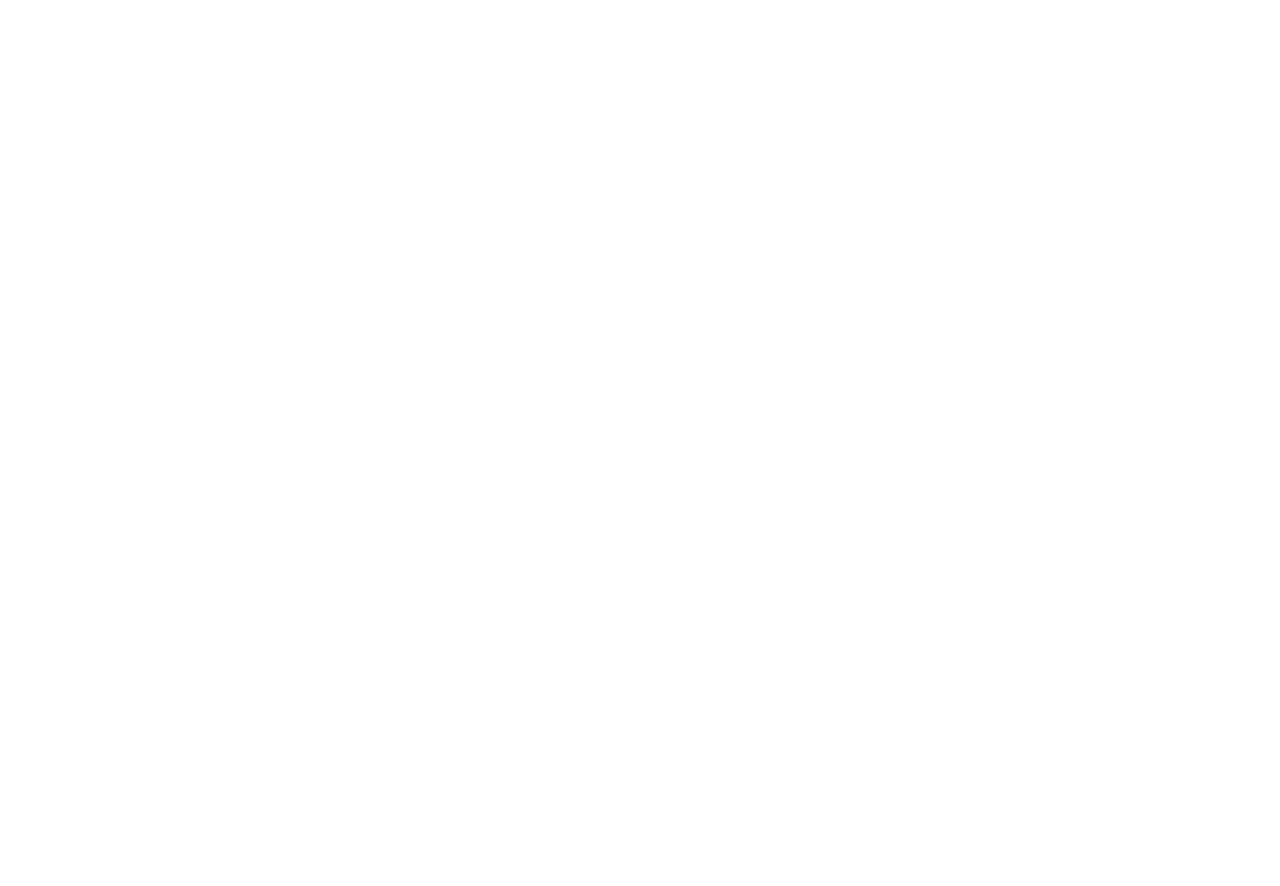
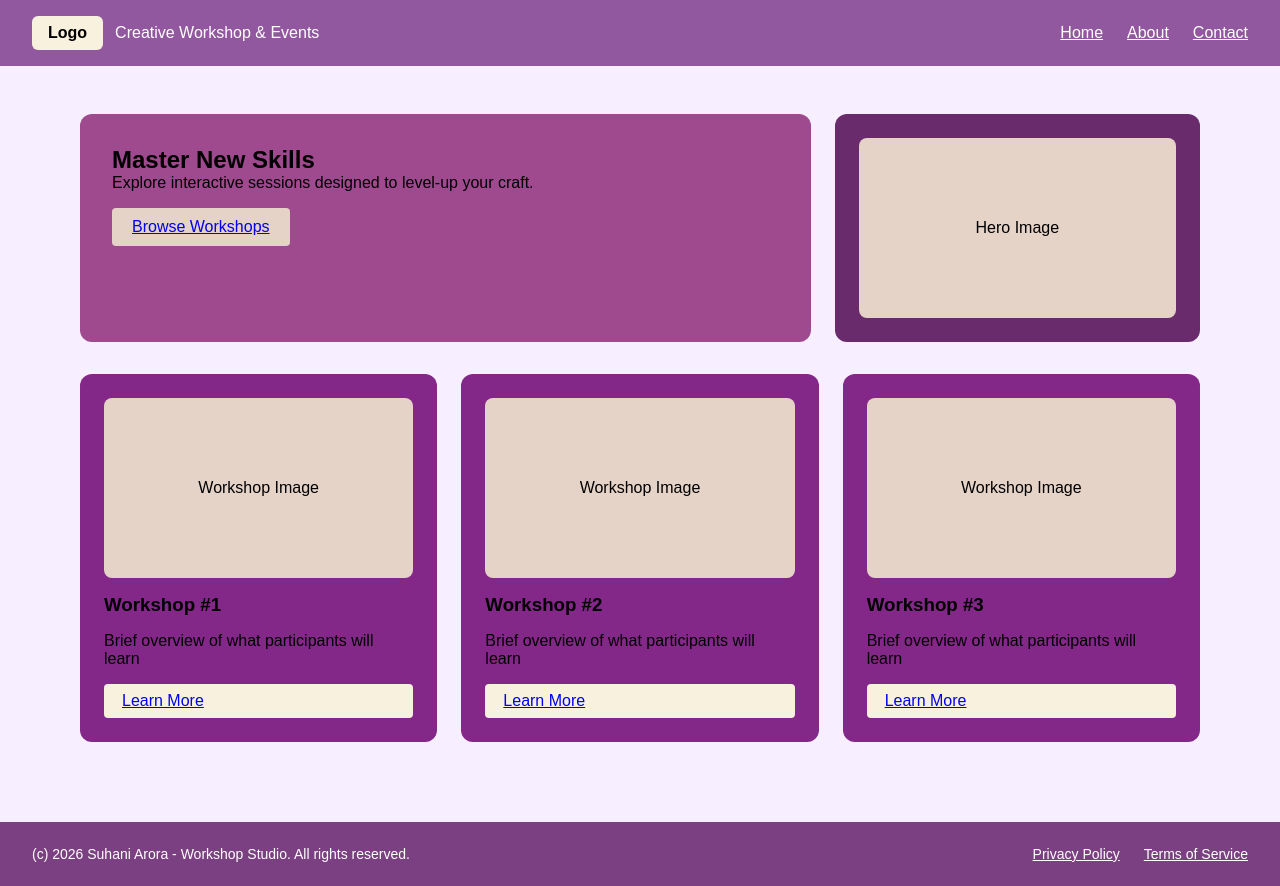
Before and after one commit to suhaniarora19/Lab-4, a plain HTML site: page index.html in a window 1280 px wide. Before the commit the page ends 800 px from the top, so only its background shows below. Drawn offline with Linux system fonts and the light colour scheme.

Commit message:
Version-3

```diff
--- a/css/style.css
+++ b/css/style.css
@@ -0,0 +1,146 @@
+*{
+    margin: 0;
+    padding: 0;
+}
+
+body {
+    font-family: Arial, sans-serif;
+    background-color: #f7efff;
+
+}
+
+.site-title{
+    color: #ffffff;
+}
+
+
+.site-header {
+    display: flex;
+    justify-content: space-between;
+    align-items: center;
+    background-color: #92589f;
+    padding: 16px 32px;
+}
+
+.site-header nav ul {
+    display: flex;
+    list-style: none;
+    gap: 24px;
+}
+
+.site-header a {
+    color:#ffffff
+}
+
+.logo-container {
+    display: flex;
+    align-items: center;
+    gap: 12px;
+}
+
+.logo-placeholder {
+    background-color: #f8f1de;
+    padding: 8px 16px;
+    border-radius: 6px;
+    font-weight: bold;
+}
+
+.container {
+    max-width: 1440px;
+    margin: auto;
+    padding: 20px;
+}
+
+.hero-grid,
+.cards-gallery {
+    display: grid;
+    grid-template-columns: 1fr;
+    gap: 24px;
+    margin-bottom: 32px;
+}
+
+.spotlight-banner {
+    background-color: #9f498f;
+    padding: 32px;
+    border-radius: 12px;
+}
+
+
+.sidebar-stats {
+    background-color: #6a2b6d;
+    padding: 24px;
+    border-radius: 12px;
+}
+
+.image-placeholder {
+    background-color: #e5d3c8;
+    width: 100%;
+    height: 180px;
+    display: flex;
+    align-items: center;
+    justify-content: center;
+    border-radius: 8px;
+}
+
+.button {
+    display: inline-block;
+    background-color: #e5d3c8;
+    padding: 10px 20px;
+    border-radius: 4px;
+    margin-top: 16px;
+}
+
+.card {
+    background-color: #832788;
+    padding: 24px;
+    border-radius: 12px;
+    display: flex;
+    flex-direction: column;
+    gap: 16px;
+}
+
+.card-button {
+    display: inline-block;
+    background-color: #f8f1de;
+    padding: 8px 18px;
+    border-radius: 4px;
+    margin-top: auto;
+}
+
+.site-footer {
+    display: flex;
+    justify-content: space-between;
+    align-items: center;
+    background-color: #7b4081;
+    padding: 24px 32px;
+    font-size: 14px;
+}
+
+.site-footer p {
+    color:#ffffff;
+}
+
+.footer-links {
+    display: flex;
+    gap: 24px;
+}
+
+
+.footer-links a {
+    color: #ffffff;
+}
+
+
+@media (min-width: 768px) {
+    .container {
+        padding: 48px 80px;
+    }
+
+    .hero-grid {
+        grid-template-columns: 2fr 1fr;
+    }
+
+    .cards-gallery {
+        grid-template-columns: repeat(auto-fit, minmax(250px, 1fr));
+    }
+}
--- a/index.html
+++ b/index.html
@@ -4,9 +4,72 @@
     <meta charset="UTF-8">
     <meta name="viewport" content="width=device-width, initial-scale=1.0">
     <link rel="stylesheet" href="css/style.css">
-    <title>Lab 4 II </title>
+    <title>Lab 4.2: Creative Workshop & Events </title>
 </head>
 <body>
 
+    <header class="site-header">
+        <div class="logo-container">
+            <div class="logo-placeholder">Logo</div>
+            <div class="site-title">Creative Workshop & Events</div>
+        </div>
+
+        <nav>
+            <ul>
+                <li><a href="#">Home</a></li>
+                <li><a href="#">About</a></li>
+                <li><a href="#">Contact</a></li>
+            </ul>
+        </nav>
+    </header>
+
+
+    <main class="container">
+
+        <section class="hero-grid">
+            <div class="spotlight-banner">
+                <h1>Master New Skills</h1>
+                <p>Explore interactive sessions designed to level-up your craft.</p>
+                <a href="#" class="button">Browse Workshops</a>
+            </div>
+
+            <div class="sidebar-stats">
+                <div class="image-placeholder">Hero Image</div>
+            </div>
+        </section>
+
+
+        <section class="cards-gallery">
+            <article class="card">
+                <div class="image-placeholder">Workshop Image</div>
+                <h3>Workshop #1</h3>
+                <p>Brief overview of what participants will learn</p>
+                <a href="#" class="card-button">Learn More</a>
+            </article>
+
+            <article class="card">
+                <div class="image-placeholder">Workshop Image</div>
+                <h3>Workshop #2</h3>
+                <p>Brief overview of what participants will learn</p>
+                <a href="#" class="card-button">Learn More</a>
+            </article>
+
+            <article class="card">
+                <div class="image-placeholder">Workshop Image</div>
+                <h3>Workshop #3</h3>
+                <p>Brief overview of what participants will learn</p>
+                <a href="#" class="card-button">Learn More</a>
+            </article>
+        </section>
+    </main>
+
+    <footer class="site-footer">
+        <p>(c) 2026 Suhani Arora - Workshop Studio. All rights reserved.</p>
+
+        <div class="footer-links">
+            <a href="#">Privacy Policy</a>
+            <a href="#">Terms of Service</a>
+        </div>
+    </footer>
 </body>
 </html>
```
